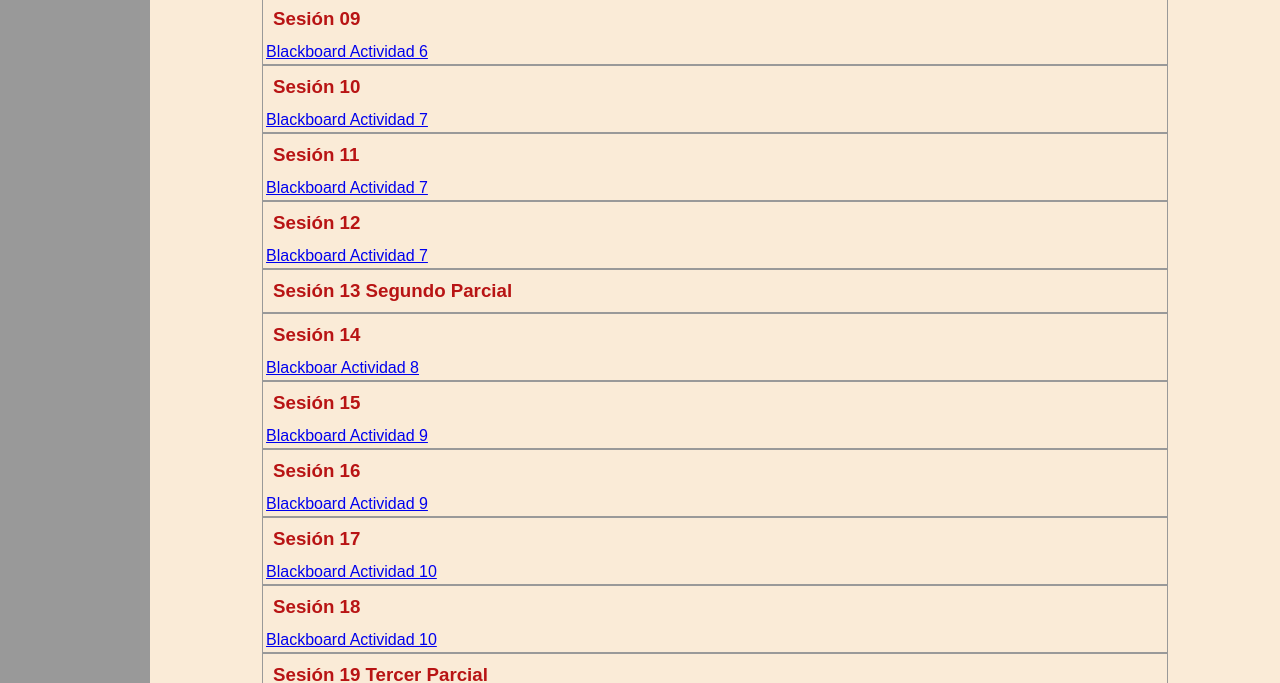
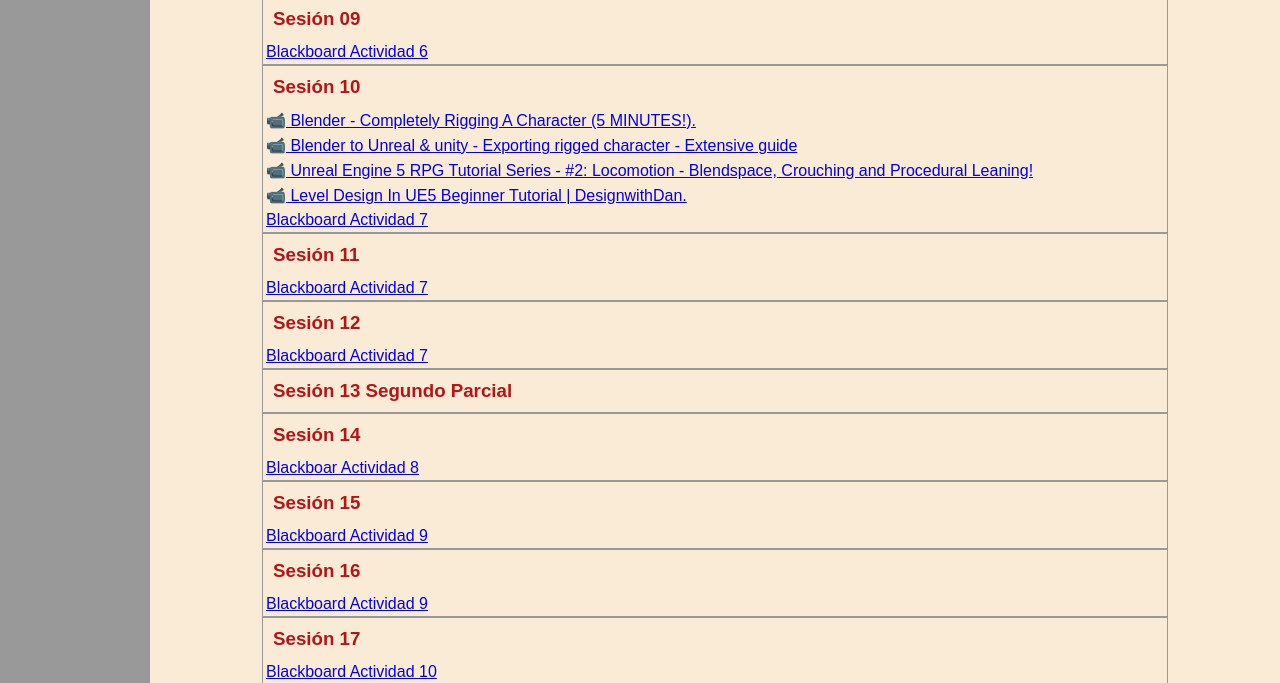
Before and after one commit to beztao01/motor, a plain HTML site: page index.html in a window 1280 px wide. Shown: the part 1618-2301 px from the top of the page. Drawn offline with Linux system fonts and the light colour scheme.

Commit message:
add sesion 10

```diff
--- a/index.html
+++ b/index.html
@@ -140,6 +140,14 @@
                 <section>
                     <h3>Sesión 10</h3>
                     <ul>
+                        <li>📹<a href="https://youtu.be/X590IZeyT1s?si=uMM0dPhsrCvNTsTH" target="_blank" rel="noopener noreferrer"> Blender - Completely Rigging A Character (5 MINUTES!).</a></li>
+
+                        <li>📹<a href="https://youtu.be/27woi8FsgAU?si=nkmXQ5nZyvgJel7J" target="_blank" rel="noopener noreferrer"> Blender to Unreal & unity - Exporting rigged character - Extensive guide</a></li>
+
+                        <li>📹<a href="https://youtu.be/WcDj4uZygyE?si=De4iFDKwlgtmhPx5" target="_blank" rel="noopener noreferrer"> Unreal Engine 5 RPG Tutorial Series - #2: Locomotion - Blendspace, Crouching and Procedural Leaning!</a></li>
+
+                        <li>📹<a href="https://youtu.be/EhMq3sWIOuI?si=UI6U2rb4zGTT61ZM" target="_blank" rel="noopener noreferrer"> Level Design In UE5 Beginner Tutorial | DesignwithDan.</a></li>
+
                         <li><a href="https://uvmonline.blackboard.com/webapps/login/">Blackboard Actividad 7 </a></li>
                     </ul>
                 </section>
```
